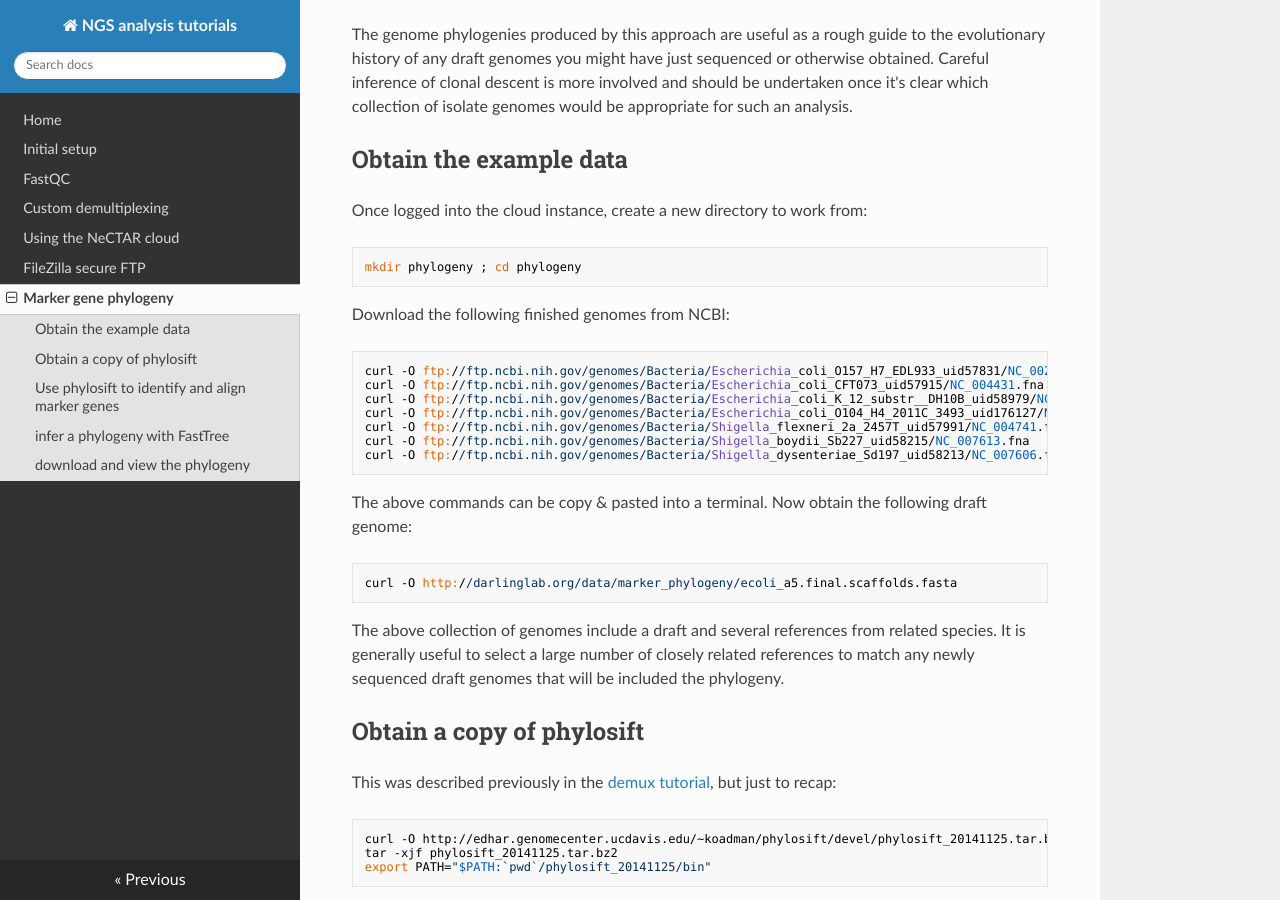
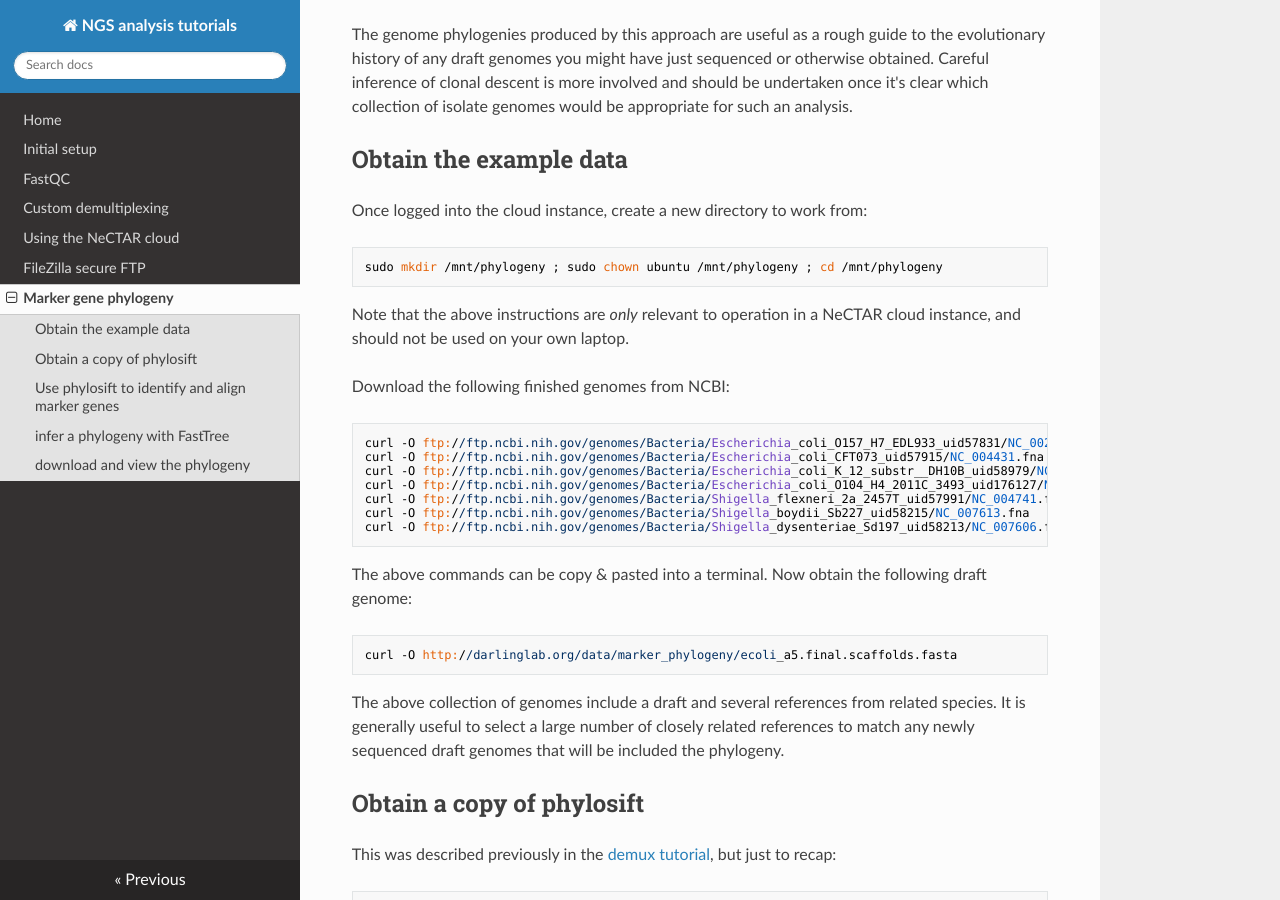
Before and after one commit to koadman/platypusfarm, an MkDocs documentation site: the page built from platypusfarm/docs/marker_phylogeny.md, in a window 1280 px wide and 900 px high, scrolled down 390 px. Built offline with MkDocs 1.6.1, drawn with Linux system fonts in a browser that asks for light colours; nearby versions of some CDN libraries; old or Windows-style settings are respelled for this version of MkDocs.

Commit message:
some further adaptations for nectar

```diff
--- a/platypusfarm/docs/marker_phylogeny.md
+++ b/platypusfarm/docs/marker_phylogeny.md
@@ -16,7 +16,9 @@ undertaken once it's clear which collection of isolate genomes would be appropri
 
 Once logged into the cloud instance, create a new directory to work from:
 
-    mkdir phylogeny ; cd phylogeny
+    sudo mkdir /mnt/phylogeny ; sudo chown ubuntu /mnt/phylogeny ; cd /mnt/phylogeny
+
+Note that the above instructions are _only_ relevant to operation in a NeCTAR cloud instance, and should not be used on your own laptop.
 
 Download the following finished genomes from NCBI:
 
```
